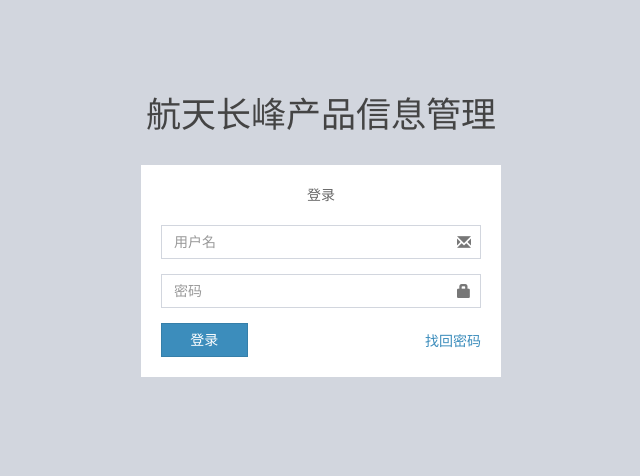
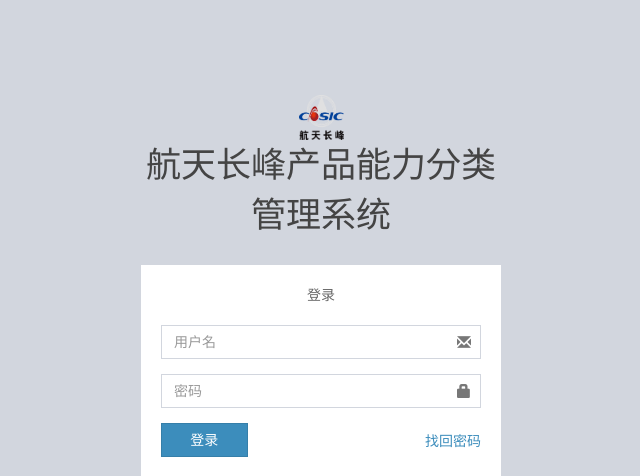
Before and after one commit to pyy799/cfsys, a Django app: page /login/ in a window 1280 px wide. Shown: the top 476 px of the page, without its empty margins (319-959 px from the left). Run offline with Django 3.2, Linux system fonts and the light colour scheme; parts of the project's set-up code (start-up, migrations or seed data) failed here and were passed over; some libraries are stand-ins or nearby versions.

Commit message:
登录页面系统名称、属性分类表

```diff
--- a/webapp/templates/login.html
+++ b/webapp/templates/login.html
@@ -14,7 +14,9 @@
 <body class="hold-transition login-page">
 <div class="login-box">
     <div class="login-logo">
-        <a href="javascript:;">航天长峰产品信息管理</a>
+        <img src="/static/dist/img/home/cf.png" style="width: 45px;height: 45px">
+        <br>
+        <a href="javascript:;">航天长峰产品能力分类管理系统</a>
     </div>
     <div class="login-box-body">
         <p class="login-box-msg">登录</p>
--- a/webapp/templates/table.html
+++ b/webapp/templates/table.html
@@ -35,7 +35,7 @@
                                 <th style="vertical-align: middle;text-align:center;width: 200px" bgcolor="#f0ffff">
                                     <b>含义</b>
                                 <th style="vertical-align: middle;text-align:center;" bgcolor="#f0ffff">
-                                    <b>说明</b>
+                                    <b>描述</b>
                             </tr>
                             {% for i in maturity %}
                                 {% if i.ACT == 'a' %}
```
